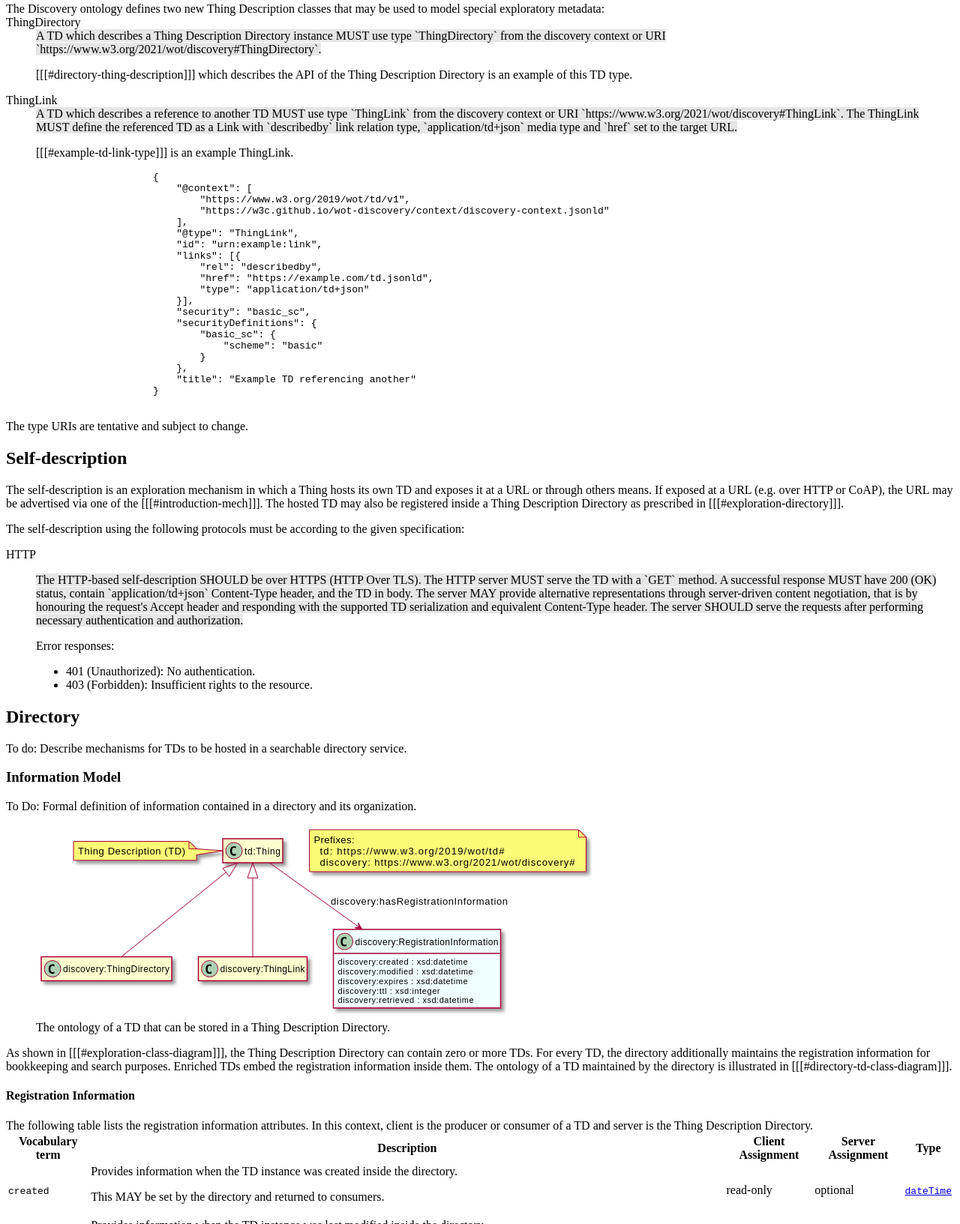
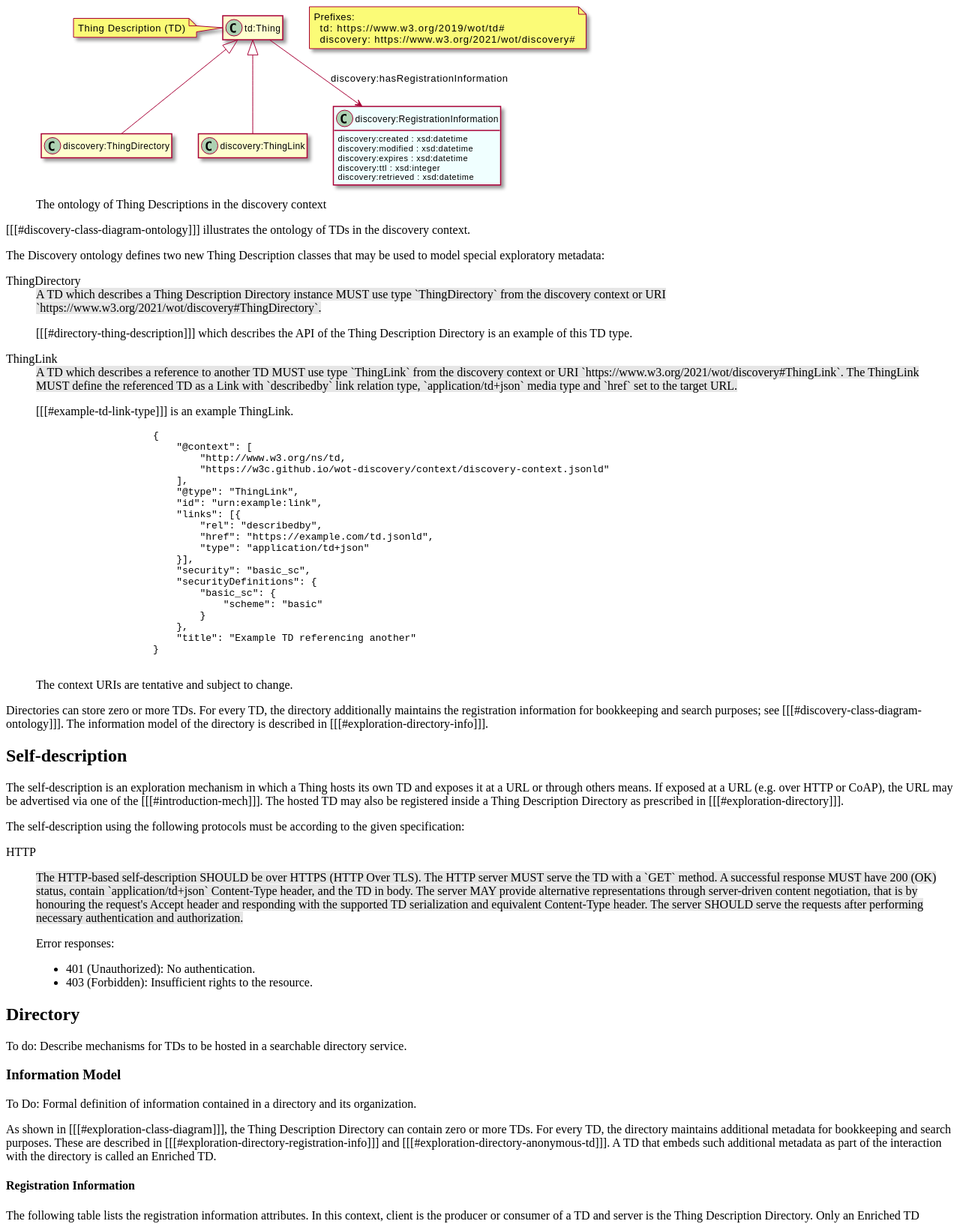
Before and after one commit to w3c/wot-discovery, a plain HTML site: page index.html in a window 1280 px wide. Shown: the part 4474-6107 px from the top of the page at 75% size. Drawn offline with Linux system fonts and the light colour scheme.

Commit message:
consolidated section to define discovery models and ontology

```diff
--- a/index.html
+++ b/index.html
@@ -479,6 +479,13 @@ img.wot-diagram {
         new exploration mechanisms.
         </p>
 
+        <figure id="exploration-class-diagram">
+            <img src="images/exploration-class-diagram.svg"
+                class="wot-diagram"
+                alt="Exploration mechanisms high-level class diagram" />
+            <figcaption>The high-level class diagram of the exploration mechanisms</figcaption>
+        </figure>
+
         [[[#exploration-class-diagram]]] depicts the high-level information
         model for self-describing and directory services.
         A directory may contain <a>TD</a>s and at the same time provide a <a>TD</a>
@@ -486,15 +493,22 @@ img.wot-diagram {
         The exploration mechanisms are described in
         [[[#exploration-self]]] and [[[#exploration-directory]]].
 
-        <figure id="exploration-class-diagram">
-            <img src="images/exploration-class-diagram.svg"
+        <figure id="discovery-class-diagram-ontology">
+            <img src="images/discovery-class-diagram-ontology.svg"
                 class="wot-diagram"
-                alt="Exploration mechanisms high-level class diagram" />
-            <figcaption>The high-level class diagram of the exploration mechanisms</figcaption>
+                alt="Ontology of TD in discovery context" />
+            <figcaption>The ontology of Thing Descriptions in the discovery context</figcaption>
         </figure>
 
+        <p>
+            [[[#discovery-class-diagram-ontology]]] illustrates the ontology of
+            <a>TD</a>s in the discovery context.
+        </p>
+
+        <p>
 	    The Discovery ontology defines two new Thing Description classes that may be
         used to model special exploratory metadata:
+        </p>
 
         <dt>ThingDirectory</dt>
         <dd>
@@ -525,11 +539,11 @@ img.wot-diagram {
             </p>
 
             <!-- Using https://tools.ietf.org/html/rfc6963 for ID of examples -->
-            <aside class="example" id="example-td-link-type" title="Example Link Description">
+            <aside class="example" id="example-td-link-type" title="Example ThingLink, referencing a remote TD">
                 <pre>
                     {
                         "@context": [
-                            "https://www.w3.org/2019/wot/td/v1",
+                            "http://www.w3.org/ns/td,
                             "https://w3c.github.io/wot-discovery/context/discovery-context.jsonld"
                         ],
                         "@type": "ThingLink",
@@ -548,11 +562,19 @@ img.wot-diagram {
                         "title": "Example TD referencing another"
                     }
                 </pre>
+                <p class="ednote">
+                    The context URIs are tentative and subject to change.
+                </p>
             </aside>
         </dd>
 
-        <p class="ednote">
-            The type URIs are tentative and subject to change.
+
+        <p>
+            Directories can store zero or more <a>TD</a>s.
+            For every TD, the directory additionally maintains the registration
+            information for bookkeeping and search purposes;
+            see [[[#discovery-class-diagram-ontology]]].
+            The information model of the directory is described in [[[#exploration-directory-info]]].
         </p>
 
         <section id="exploration-self" class="normative">
@@ -626,28 +648,22 @@ img.wot-diagram {
                 To Do: Formal definition of information contained in a directory and its organization.
                 </p>
 
-                <figure id="directory-td-class-diagram">
-                    <img src="images/directory-td-class-diagram.svg"
-                        class="wot-diagram"
-                        alt="The ontology of a TD stored in a TDD" />
-                    <figcaption>The ontology of a <a>TD</a> that can be stored in a <a>Thing Description Directory</a>.</figcaption>
-                </figure>
-
-                <p>
                 As shown in [[[#exploration-class-diagram]]],
                 the <a>Thing Description Directory</a> can contain zero or more <a>TD</a>s.
-                    For every TD, the directory additionally maintains the registration
-                    information for bookkeeping and search purposes.
-                    <a>Enriched TD</a>s embed the registration information inside them.
-                    The ontology of a <a>TD</a> maintained by the directory is illustrated
-                    in [[[#directory-td-class-diagram]]].
-                </p>
+                For every TD, the directory maintains additional metadata
+                for bookkeeping and search purposes.
+                These are described in
+                [[[#exploration-directory-registration-info]]] and
+                [[[#exploration-directory-anonymous-td]]].
+                A <a>TD</a> that embeds such additional metadata as part of the
+                interaction with the directory is called an <a>Enriched TD</a>.
 
                 <section id="exploration-directory-registration-info" class="normative">
                     <h4>Registration Information</h4>
                     The following table lists the registration information attributes. In this
                     context, client is the producer or consumer of a <a>TD</a> and server is
                     the <a>Thing Description Directory</a>.
+                    Only an <a>Enriched TD</a> embeds the registration information.
                     <table class="def">
                         <thead>
                             <tr>
@@ -850,13 +866,18 @@ img.wot-diagram {
                     <p class="ednote" title="Scopes">
                         The scopes may need to be more concrete to able to allow updates but prevent creation.
                     </p>
-
-                </aside>
+                    <p class="ednote">
+                        The context URIs are tentative and subject to change.
+                    </p>
+                    <p class="issue" data-number="86">
+                    </p>
                     <p class="issue" data-number="82">
                         Need to confirm if equivalent OpenAPI spec can be easily created out of the TD in
                         [[[#directory-thing-description]]]. If yes, a sentence may be added indicating
                         this possibility.
                     </p>
+                </aside>
+
 
                 <section id="exploration-directory-api-registration" class="normative">
                     <h4>Registration</h4>
```
Also changed, not shown: images/discovery-class-diagram-ontology.svg (renamed from images/directory-td-class-diagram.svg), 2 other files. Lines whose indentation alone changed are shown as unchanged.
